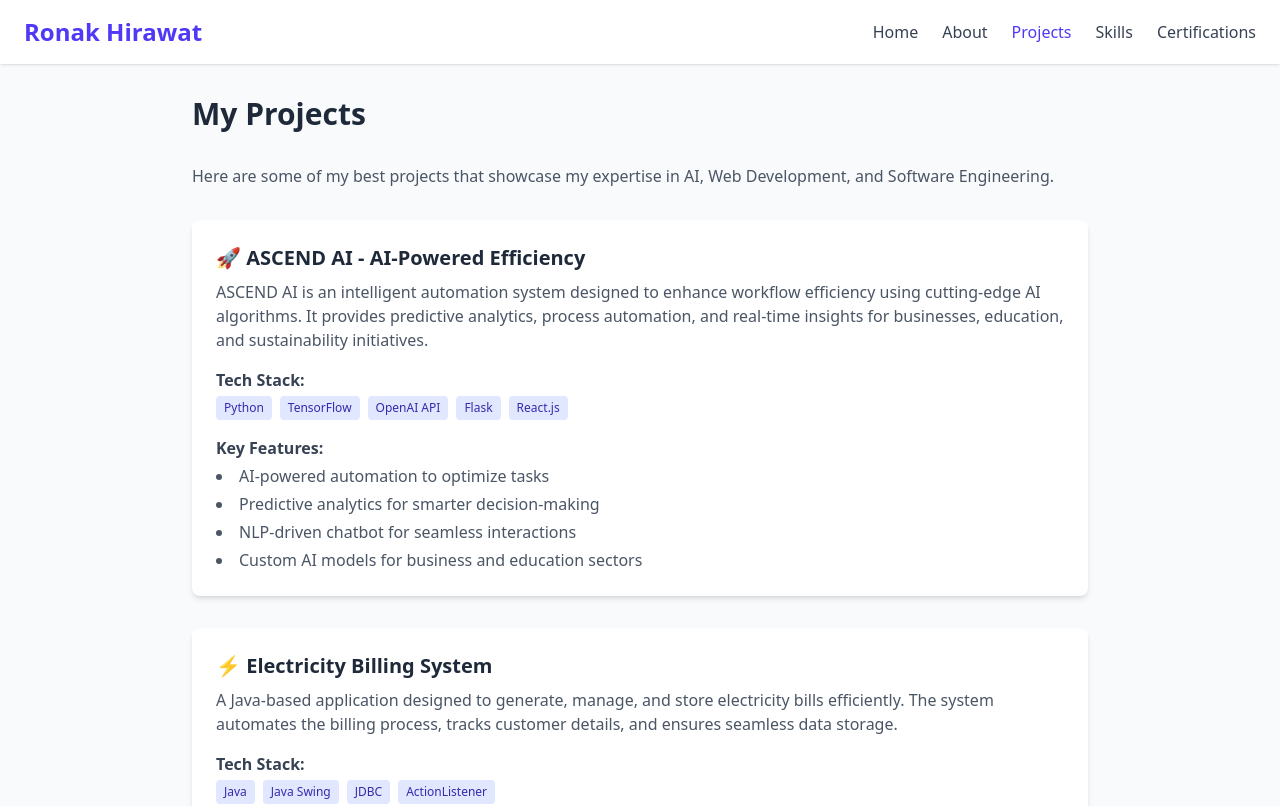
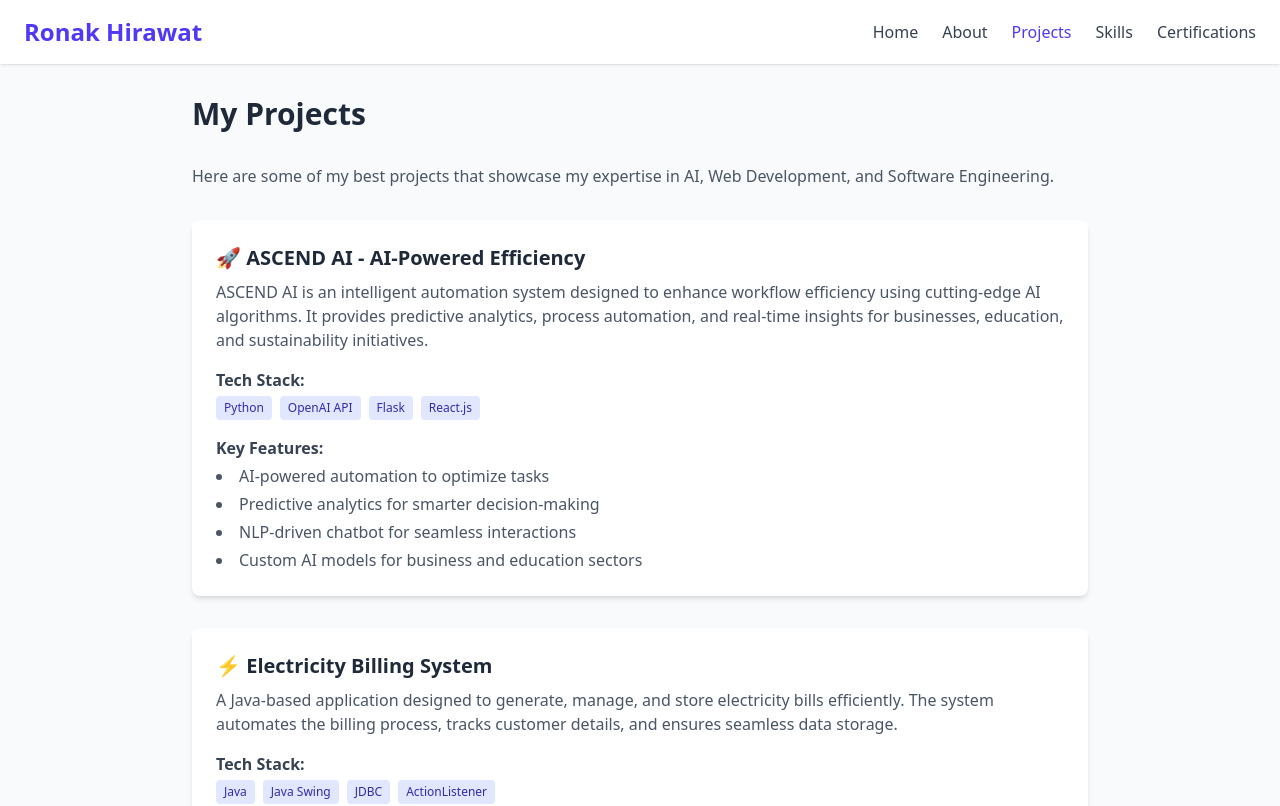
Before and after one commit to RonakHirawat/MyPortfolio, a React (Vite) app: page /projects in a window 1280 px wide. Shown: the top 806 px of the page. Built offline with nearby package versions, Linux system fonts and the light colour scheme.

Commit message:
Updated Projects.jsx and other changes

```diff
--- a/src/pages/Projects.jsx
+++ b/src/pages/Projects.jsx
@@ -5,7 +5,7 @@ const Projects = () => {
     {
       title: "🚀 ASCEND AI - AI-Powered Efficiency",
       description: "ASCEND AI is an intelligent automation system designed to enhance workflow efficiency using cutting-edge AI algorithms. It provides predictive analytics, process automation, and real-time insights for businesses, education, and sustainability initiatives.",
-      techStack: ["Python", "TensorFlow", "OpenAI API", "Flask", "React.js"],
+      techStack: ["Python", "OpenAI API", "Flask", "React.js"],
       features: [
         "AI-powered automation to optimize tasks",
         "Predictive analytics for smarter decision-making",
```
